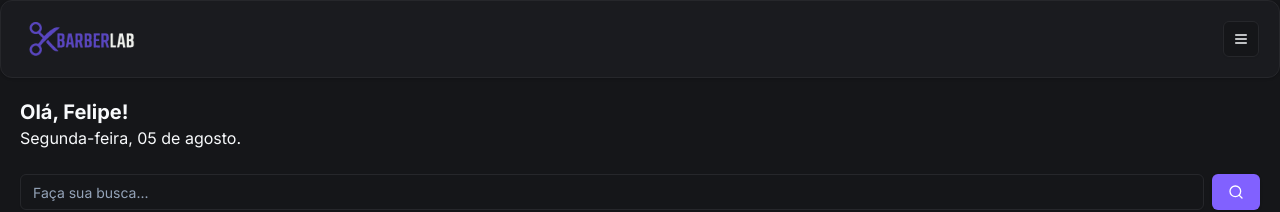
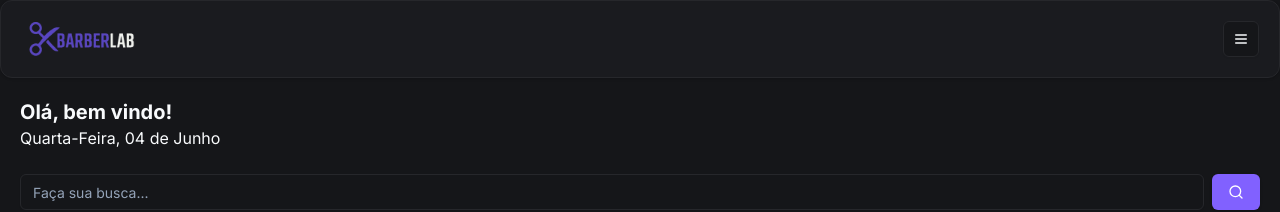
Before and after one commit to LuanPaD/BarberLab, a Next.js app: page / in a window 1280 px wide. Shown: the top 212 px of the page. Built offline with nearby package versions, Linux system fonts and the light colour scheme; no server answers; the database is empty.

Commit message:
feat: exibir data formatada e personalizada na página inicial

```diff
--- a/app/page.tsx
+++ b/app/page.tsx
@@ -9,6 +9,8 @@
 import Link from "next/link"
 import { getServerSession } from "next-auth"
 import { authOptions } from "./_lib/auth"
+import { format } from "date-fns"
+import { ptBR } from "date-fns/locale"
 
 const Home = async () => {
   const session = await getServerSession(authOptions)
@@ -45,8 +47,18 @@
       <Header />
       <div className="p-5">
         {/* TEXTO */}
-        <h2 className="text-xl font-bold">Olá, Felipe!</h2>
-        <p>Segunda-feira, 05 de agosto.</p>
+        <h2 className="text-xl font-bold">
+          Olá, {session?.user ? session.user.name : "bem vindo"}!
+        </h2>
+        <p>
+          <span className="capitalize">
+            {format(new Date(), "EEEE, dd", { locale: ptBR })}
+          </span>
+          <span>&nbsp;de&nbsp;</span>
+          <span className="capitalize">
+            {format(new Date(), "MMMM", { locale: ptBR })}
+          </span>
+        </p>
 
         {/* BUSCA */}
         <div className="mt-6">
```
